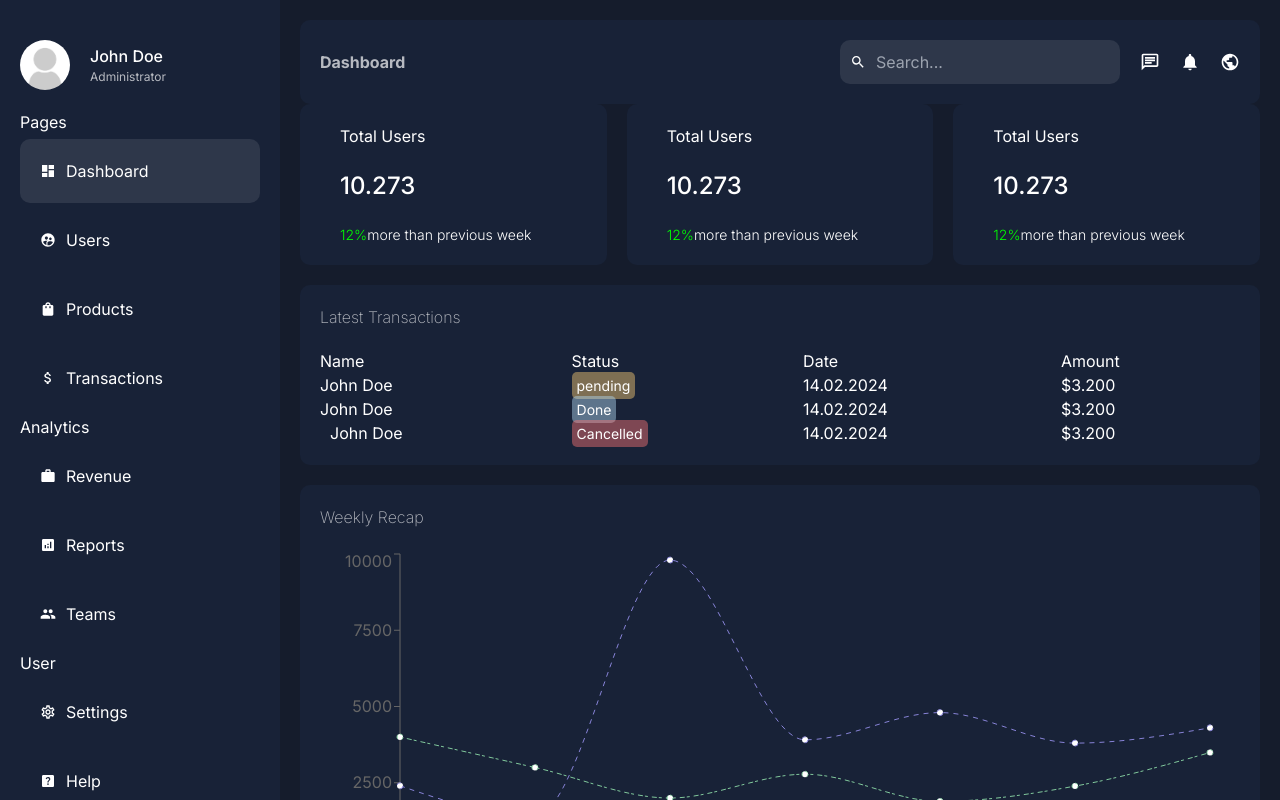
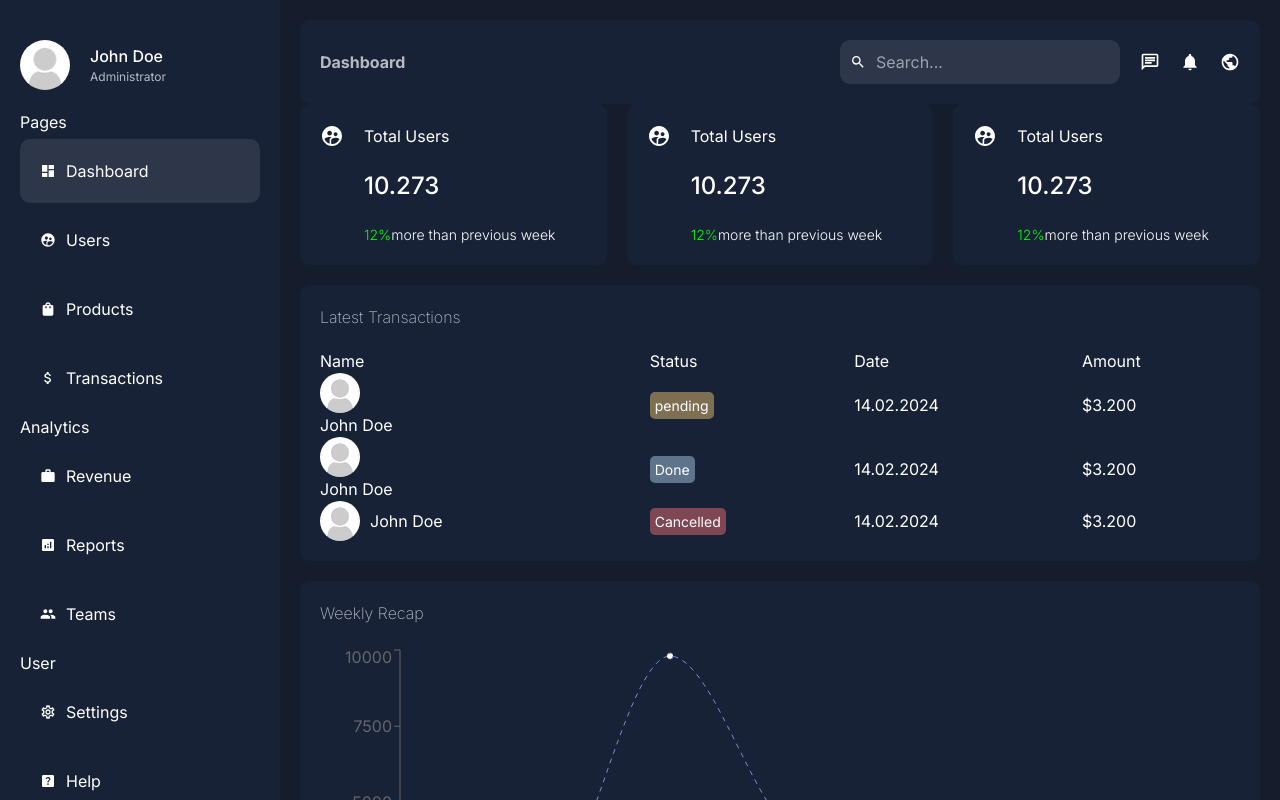
Before and after one commit to raj-umang/Finance-Dashboard---Mini-Project, a Next.js app: page /dashboard in a window 1280 px wide. Shown: the top 800 px of the page. Built offline with nearby package versions, Linux system fonts and the light colour scheme.

Commit message:
error handling

```diff
--- a/src/app/ui/dashboard/card/card.jsx
+++ b/src/app/ui/dashboard/card/card.jsx
@@ -1,9 +1,10 @@
 import styles from "./card.module.css";
+import { MdSupervisedUserCircle } from "react-icons/md";
 
 function Card() {
   return (
     <div className={styles.container}>
-      <mdSupervisedUserCircle size={24} />
+      <MdSupervisedUserCircle size={24} />
       <div className={styles.texts}>
         <span className={styles.title}>Total Users</span>
         <span className={styles.number}>10.273</span>
--- a/src/app/ui/dashboard/transaction/transaction.jsx
+++ b/src/app/ui/dashboard/transaction/transaction.jsx
@@ -1,4 +1,5 @@
-import styles from './transaction.module.css'
+import styles from "./transaction.module.css";
+import Image from "next/image";
 
 function Transaction() {
   return (
@@ -16,38 +17,68 @@ function Transaction() {
         <tbody>
           <tr>
             <td>
-          <image src="/noavatar.png" alt="" width={40} height={40} className={styles.userImage} />
+              <Image
+                src="/noavatar.png"
+                alt=""
+                width={40}
+                height={40}
+                className={styles.userImage}
+              />
               John Doe
             </td>
-        <td> <span className={`${styles.status} ${styles.pending}`}>pending</span></td>
+            <td>
+              {" "}
+              <span className={`${styles.status} ${styles.pending}`}>
+                pending
+              </span>
+            </td>
             <td>14.02.2024</td>
             <td>$3.200</td>
           </tr>
           <tr>
             <td>
-          <image src="/noavatar.png" alt="" width={40} height={40} className={styles.userImage} />
+              <Image
+                src="/noavatar.png"
+                alt=""
+                width={40}
+                height={40}
+                className={styles.userImage}
+              />
               John Doe
             </td>
-        <td> <span className={`${styles.status} ${styles.done}`}>Done</span></td>
+            <td>
+              {" "}
+              <span className={`${styles.status} ${styles.done}`}>Done</span>
+            </td>
             <td>14.02.2024</td>
             <td>$3.200</td>
           </tr>
           <tr>
             <td>
               <div className={styles.user}>
-          <image src="/noavatar.png" alt="" width={40} height={40} className={styles.userImage} />
+                <Image
+                  src="/noavatar.png"
+                  alt=""
+                  width={40}
+                  height={40}
+                  className={styles.userImage}
+                />
                 John Doe
               </div>
             </td>
-        <td> <span className={`${styles.status} ${styles.cancelled}`}>Cancelled</span></td>
+            <td>
+              {" "}
+              <span className={`${styles.status} ${styles.cancelled}`}>
+                Cancelled
+              </span>
+            </td>
             <td>14.02.2024</td>
             <td>$3.200</td>
           </tr>
         </tbody>
       </table>
-
     </div>
-  )
+  );
 }
 
-export default Transaction
+export default Transaction;
```
Lines whose indentation alone changed are shown as unchanged.
